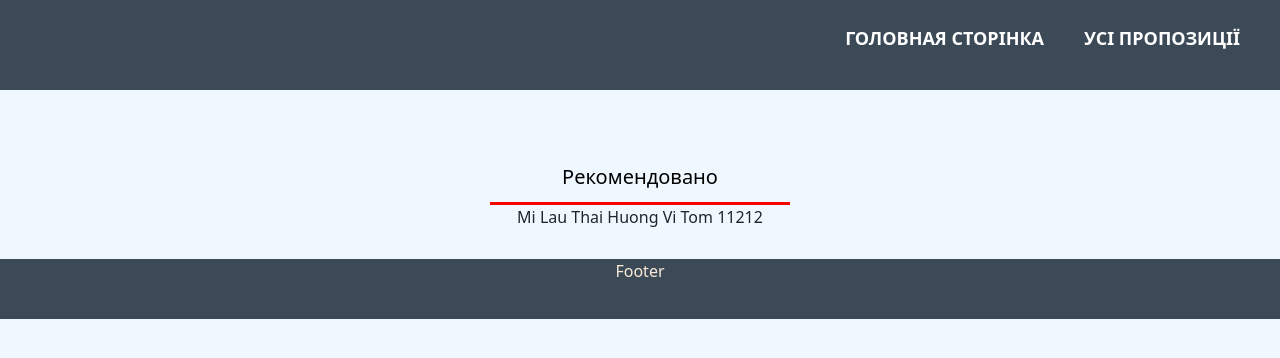
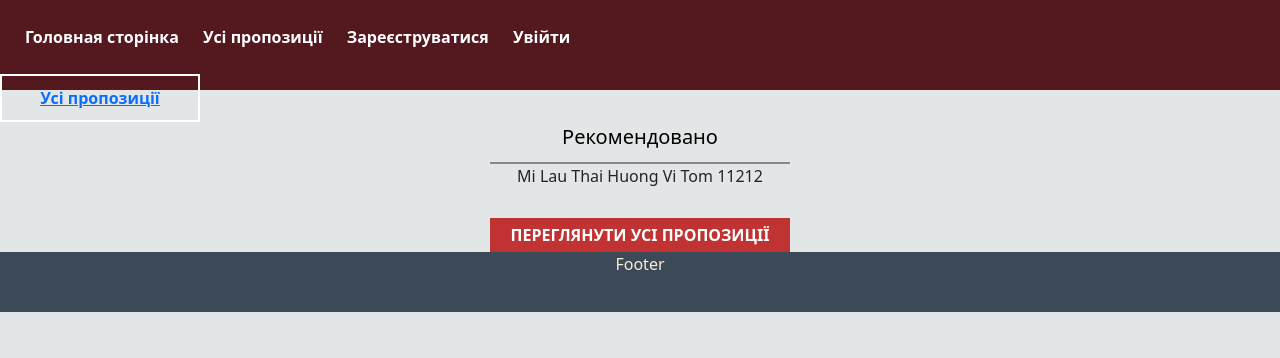
Before and after one commit to Igor231321/Django-Project, a Django app: a page that uses mysite/product/templates/product/base.html in a window 1280 px wide. Shown: the top 358 px of the page. Run offline with Django 4.2, Linux system fonts and the light colour scheme; data comes from the database, SQL or seed files in the repository; both versions use the stored data as it was after the commit.

Commit message:
update nav front

```diff
--- a/mysite/product/static/product/style.css
+++ b/mysite/product/static/product/style.css
@@ -3,8 +3,9 @@
 html, body {
     margin: 0;
     padding: 0;
-    background-color: aliceblue;
+    background-color: #E3E6E6;
 }
+
 * {
     box-sizing: border-box;
 }
@@ -35,53 +36,65 @@ html, body {
     min-width: 200px;
 }
 
-/* Текст на сайте */
+/* Верхняя навигационная панель */
 header {
     display: flex;
-    justify-content: end;
-    background-color: #3c4a58;
+    justify-content: space-between;
+    background-color: #54181f;
     height: 90px;
-    width: 100%;
 }
 
-.menu-list {
-    display: flex;
-    justify-content: center;
-    list-style: none;
+.nav-menu {
+    padding: 25px;
 }
 
-.menu-list li {
-    margin-top: 25px;
+.nav-link {
+    display: inline-block;
+    color: rgb(255, 255, 255);
+    text-decoration: none;
+    text-align: center;
+    font-weight: bold;
+    margin-right: 20px;
+    transition: all 0.5s;
+    /* margin-right: 50px; */
 }
 
-.menu-list li a {
-    list-style: none;
-    margin-right: 40px;
-    text-decoration: none;
-    color: rgb(255, 255, 255);
-    text-transform: uppercase;
-    font-weight: bold;
-    font-size: 18px;
+.nav-link:hover {
+    color: rgba(255, 255, 255, 0.378);
 }
 
-.button-link {
-    width: 220px;
+.nav-button {
+    display: inline-block;
+    color: rgb(255, 255, 255);
+    text-decoration: none;
+    width: 200px;
+    text-align: center;
+    padding: 10px 10px;
+    font-weight: bolder;
+    border: 2px solid #ffffff;
+    transition: all 0.5s;
+    /* margin-right: 30px; */
 }
 
-.button-link a {
-    display: inline-block;
-    color: inherit;
-    font-weight: 600;
-    width: 200px;
-    text-align: center;
+.nav-button:hover {
+    color: #54181f;
+    background-color: #ffffff;
+    border: 2px solid #000000;
+    font-weight: bold;
+}
+
+@media (max-width: 1500px) {
+    header {
+        flex-direction: column;
+    }
 }
 
 .topic {
     display: inline-block;
     width: 300px;
     color: black;
-    border-bottom: 3px solid red;
-    margin-top: 50px;
+    border-bottom: 2px solid rgba(73, 73, 73, 0.603);
+    margin-top: 10px;
     padding-bottom: 5px;
 }
 
@@ -120,33 +125,44 @@ header {
     margin-bottom: 35px;
 }
 
-.center-link {
-    color: rgba(255, 255, 255, 0.815);
-    text-decoration: none;
-}
-
 .main {
     margin-top: 25px;
     text-align: center;
 }
 
 .box {
+    display: flex;
+    flex-direction: column;
+    align-items: center;
+    background-color: #0d1216;
+    color: #fff;
+}
+
+.button-link {
     display: inline-block;
-    margin-left: 20%;
-    margin-right: 20%;
+    background-color: rgb(193, 50, 50);
+    color: rgb(255, 255, 255);
+    text-decoration: none;
+    width: 300px;
+    /* height: 30px; */
+    text-align: center;
+    padding: 5px 5px;
+    font-weight: 550;
+    /* border: 2px solid #000000; */
+    transition: all 0.5s;
+}
 
-}
-.box-button {
-    height: 150px;
-    width: 100px;
-    color: black;
-    text-decoration: none;
+.button-link:hover {
+    color:rgb(255, 255, 255);
+    background-color: #000000;
+    /* border: 2px solid #000000; */
+    font-weight: 550;
 }
 
 .box-text {
     display: inline-block;
     font-size: 20px;
-    color:#000000;
+    color:#ffffff;
     width: 400px;
     /* background-color: #3c4a58; */
     margin: 20px;
--- a/mysite/product/templates/product/base.html
+++ b/mysite/product/templates/product/base.html
@@ -1,24 +1,27 @@
 <!DOCTYPE html>
 <html lang="ua">
+
 <head>
     <meta charset="UTF-8">
     <title>{% block title %}Интернет магазин{% endblock title %}</title>
     {% load static %}
     <link rel="stylesheet" href="https://cdn.jsdelivr.net/npm/bootstrap@5.2.3/dist/css/bootstrap.min.css"
-    integrity="sha384-rbsA2VBKQhggwzxH7pPCaAqO46MgnOM80zW1RWuH61DGLwZJEdK2Kadq2F9CUG65" crossorigin="anonymous">
+        integrity="sha384-rbsA2VBKQhggwzxH7pPCaAqO46MgnOM80zW1RWuH61DGLwZJEdK2Kadq2F9CUG65" crossorigin="anonymous">
     <link rel="stylesheet" href="{% static 'product/style.css' %}">
 </head>
 
 <body>
     <header class="header">
-        <ul class="menu-list">
-            <li>
-                <a href="{% url 'product:index' %}">Головная сторінка</a>
-            </li>
-            <li>
-                <a href="{% url 'product:all_product' %}">Усі пропозиції</a>
-            </li>
-        </ul>
+        <nav class="nav-menu">
+            <a href="{% url 'product:index' %}" class="nav-link">Головная сторінка</a>
+            <a href="{% url 'product:all_product' %}" class="nav-link">Усі пропозиції</a>
+            <a href="#" class="nav-link">Зареєструватися</a>
+            <a href="#" class="nav-link">Увійти</a>
+        </nav>
+
+        <nav class="nav-button">
+            <a href="#">Усі пропозиції</a>
+        </nav>
     </header>
 
     <div class="body_content">
@@ -30,4 +33,5 @@
         Footer
     </footer>
 </body>
+
 </html>
--- a/mysite/product/templates/product/detail.html
+++ b/mysite/product/templates/product/detail.html
@@ -17,10 +17,7 @@
     {% endif %}
     <div class="box-text">
         {{ product.description }}
-        <br>
-        <button class="btn btn-danger">
-            <a href="">Купить</a>
-        </button>
+        <a href="#" class="button-link">Купить</a>
     </div>
     <!-- <div class="box-test">
         Lorem ipsum dolor sit amet consectetur adipisicing elit.
--- a/mysite/product/templates/product/index.html
+++ b/mysite/product/templates/product/index.html
@@ -22,30 +22,25 @@
             <img src="{% static 'product/images/Mi Lau Thai2.png' %}" alt="Mi Lau Thai" class="first-img">
             <h5>{{ product.product_title }}</h5>
             <p class="center-pages">Локшина швидкого приготування <br>зі смаком креветки</p>
-            <button class="btn btn-primary button-link" type="button">
-                <a href="{{ product.get_absolute_url }}" class="center-link">{{ product.price }} ₴</a>
-            </button>
+            <a href="{{ product.get_absolute_url }}" class="button-link">{{ product.price }} ₴</a>
 
             {% elif product.slug == "cung-dihn-green" %}
             <img src="{% static 'product/images/3D-bag-Shrimp.png' %}" alt="Cung-dihn-green" class="small-img">
             <h5>{{ product.product_title }}</h5>
             <p class="center-pages">Локшина швидкого приготування <br>зі смаком Свинини</p>
-            <button class="btn btn-primary button-link" type="button">
-                <a href="{{ product.get_absolute_url }}" class="center-link">{{ product.price }} ₴</a>
-            </button>
+            <a href="{{ product.get_absolute_url }}" class="button-link">{{ product.price }} ₴</a>
 
             {% else %}
-            <!-- <img src="{% static 'product/images/cung-dinh-red.png' %}" alt="Сung Dihn" class="product-images"> -->
             <img src="https://k-ramen.eu/cdn/shop/products/bdMmuXI0W6dzLF5Z_5d226ded-8a3a-4b32-b6fa-0d194b30bd11.jpg?v=1658909594&width=713" alt="" class="home-img">
             <h5>{{ product.product_title }}</h5>
             <p class="center-pages">Локшина швидкого приготування <br>зі смаком Яловичини</p>
-            <button class="btn btn-primary button-link" type="button">
-                <a href="{{ product.get_absolute_url }}" class="center-link">{{ product.price }} ₴</a>
-            </button>
+            <a href="{{ product.get_absolute_url }}" class="button-link">{{ product.price }} ₴</a>
             {% endif %}
+
         </div>
         {% endfor %}
     </div>
+    <a href="{% url 'product:all_product' %}" class="button-link">ПЕРЕГЛЯНУТИ УСІ ПРОПОЗИЦІЇ</a>
 </main>
 
 {% endblock content %}
```
Also changed, not shown: other parts of mysite/product/static/product/style.css (+17 -10 lines), mysite/product/templates/product/all_product.html (+7 -5 lines), mysite/db.sqlite3.
